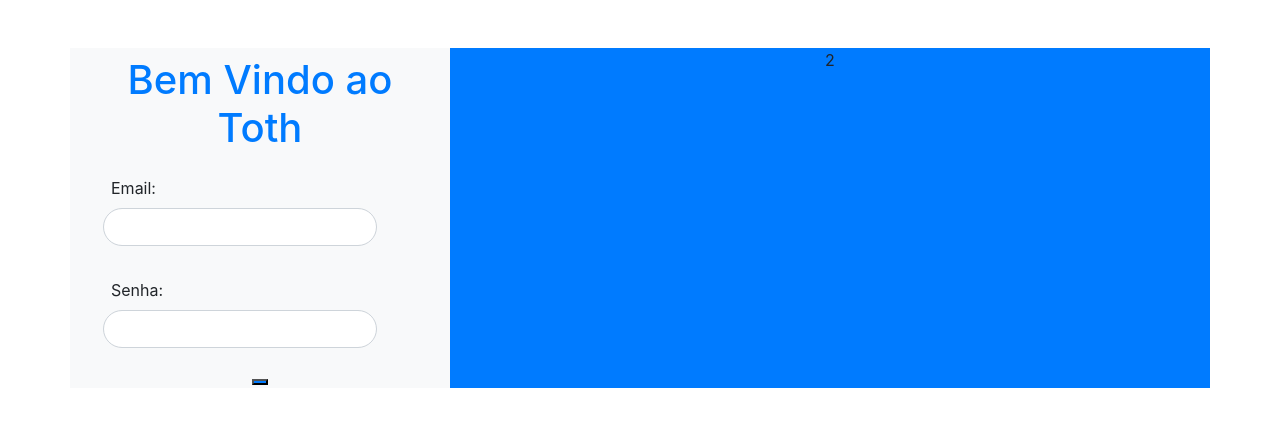
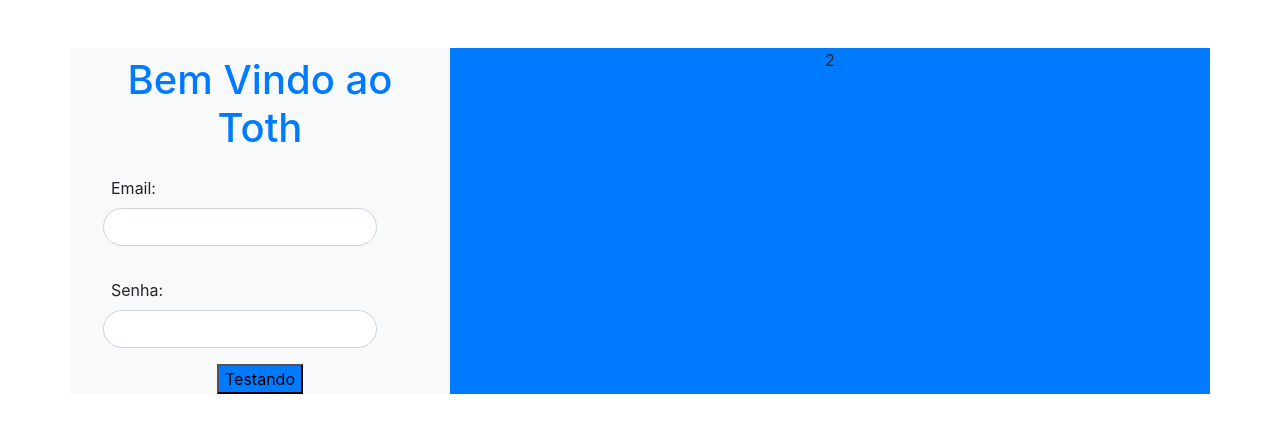
Before and after one commit to RickZzDev/Front-React-Toth, a React (Create React App) app: page / in a window 1280 px wide. Shown: the top 432 px of the page. Built offline with nearby package versions, Linux system fonts and the light colour scheme.

Commit message:
Reajustando botão novamente...

```diff
--- a/src/components/botao.js
+++ b/src/components/botao.js
@@ -4,7 +4,7 @@ class Botao extends Component {
 
     render() {
         return(
-            <button type="button" value={this.props.value} className="btn btn-block " className={this.props.color}/>
+            <input type="submit" value={this.props.value} className="btn btn-block form-control" className={this.props.color}/>
         );
     }
 
```
